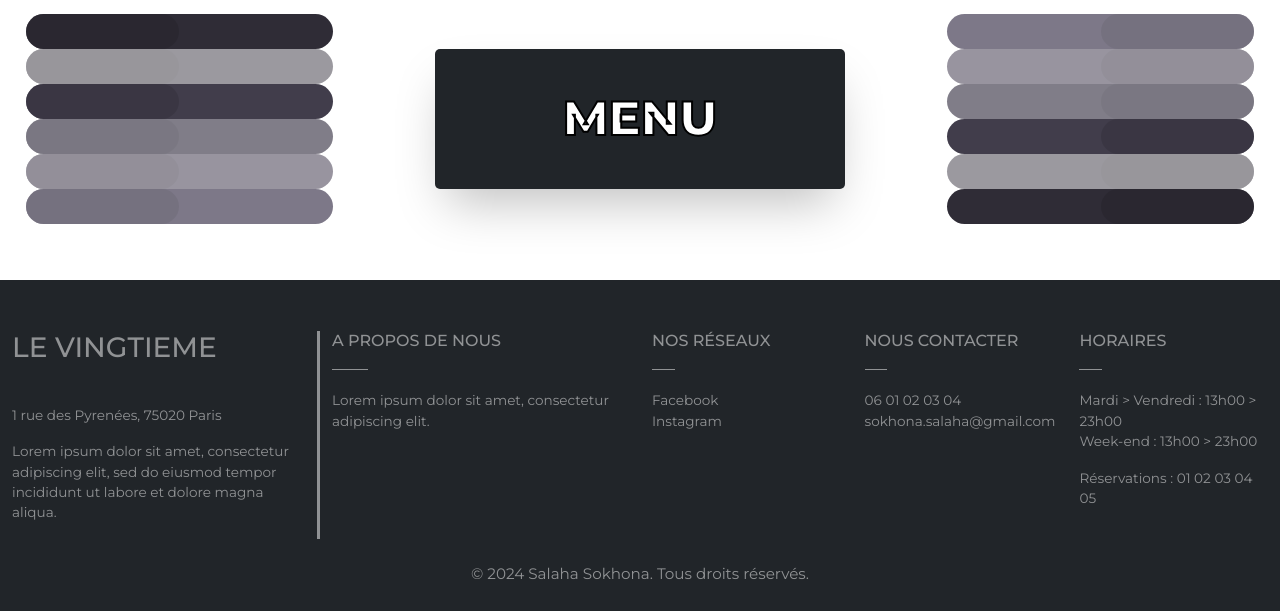
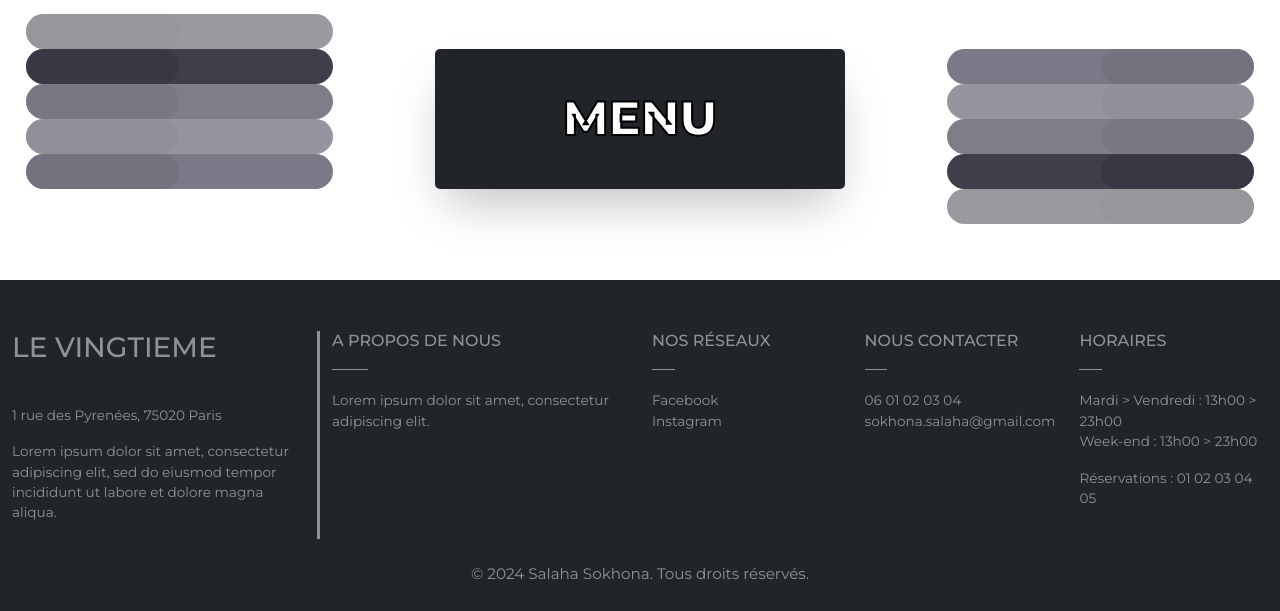
Before and after one commit to salaahl/restaurant_website_by_symfony, a Symfony app: template templates/global/home.html.twig in a window 1280 px wide. Shown: the part 786-1397 px from the top of the page. Run offline with Twig, Linux system fonts and the light colour scheme; the template is opened without the code that fills it, so the values that code supplies are empty; some libraries are stand-ins or nearby versions.

Commit message:
Update home.html.twig

```diff
--- a/templates/global/home.html.twig
+++ b/templates/global/home.html.twig
@@ -61,76 +61,46 @@
 	</section>
 	<section>
 		<div id="menu-container">
+			{% set number = ['one', 'two', 'three', 'four', 'five', 'six'] %}
 			<div id="menu-title">
 				<div class="straight-lines">
-					<div class="straight straight-one">
+				    {% for i in 1..6 %}
+				        <div class="straight straight-{{ number[i] }}">
 				            <div class="straight straight-50"></div>
 				        </div>
-					<div class="straight straight-two">
-						<div class="straight straight-50"></div>
-					</div>
-					<div class="straight straight-three">
-						<div class="straight straight-50"></div>
-					</div>
-					<div class="straight straight-four">
-						<div class="straight straight-50"></div>
-					</div>
-					<div class="straight straight-five">
-						<div class="straight straight-50"></div>
-					</div>
-					<div class="straight straight-six">
-						<div class="straight straight-50"></div>
-					</div>
+				    {% endfor %}
 				</div>
 				<div id="title">
 				    <h5>Menu</h5>
 				</div>
 				<div class="straight-lines mirror">
-					<div class="straight straight-one">
+				    {% for i in 1..6 %}
+				        <div class="straight straight-{{ number[i] }}">
 				            <div class="straight straight-50"></div>
 				        </div>
-					<div class="straight straight-two">
-						<div class="straight straight-50"></div>
-					</div>
-					<div class="straight straight-three">
-						<div class="straight straight-50"></div>
-					</div>
-					<div class="straight straight-four">
-						<div class="straight straight-50"></div>
-					</div>
-					<div class="straight straight-five">
-						<div class="straight straight-50"></div>
-					</div>
-					<div class="straight straight-six">
-						<div class="straight straight-50"></div>
-					</div>
+				    {% endfor %}
 				</div>
 			</div>
 			<div id="menu">
-				{% set number = ['one', 'two', 'three', 'four', 'five', 'six'] %}
-				{% set i = 0 %}
-				{% for menu in menus %}
-					<div class="flip-card flip-card-{{number[i]}}">
+				{% for i, menu in menus %}
+				    <div class="flip-card flip-card-{{ number[i] }}">
 				        <div class="inner">
 				            <div class="type">
 				                <p>{{ menu.name }}</p>
 				            </div>
 				            <div class="dishs">
 				                <h6>{{ menu.name }}</h6>
-								{% for dish in dishs %}
-									{% if dish.menu == menu.name %}
+				                {% for dish in menu.dishs %}
 				                    <div class="dish">
 				                        <div class="verticalLineTop"></div>
 				                        <b>{{ dish.name }}</b><br>
 				                        {{ dish.description }}<br>
 				                        {{ dish.price }}€
 				                    </div>
-									{% endif %}
 				                {% endfor %}
 				            </div>
 				        </div>
 				    </div>
-					{% set i = i + 1 %}
 				{% endfor %}
 			</div>
 		</div>
```
Lines whose indentation alone changed are shown as unchanged.
